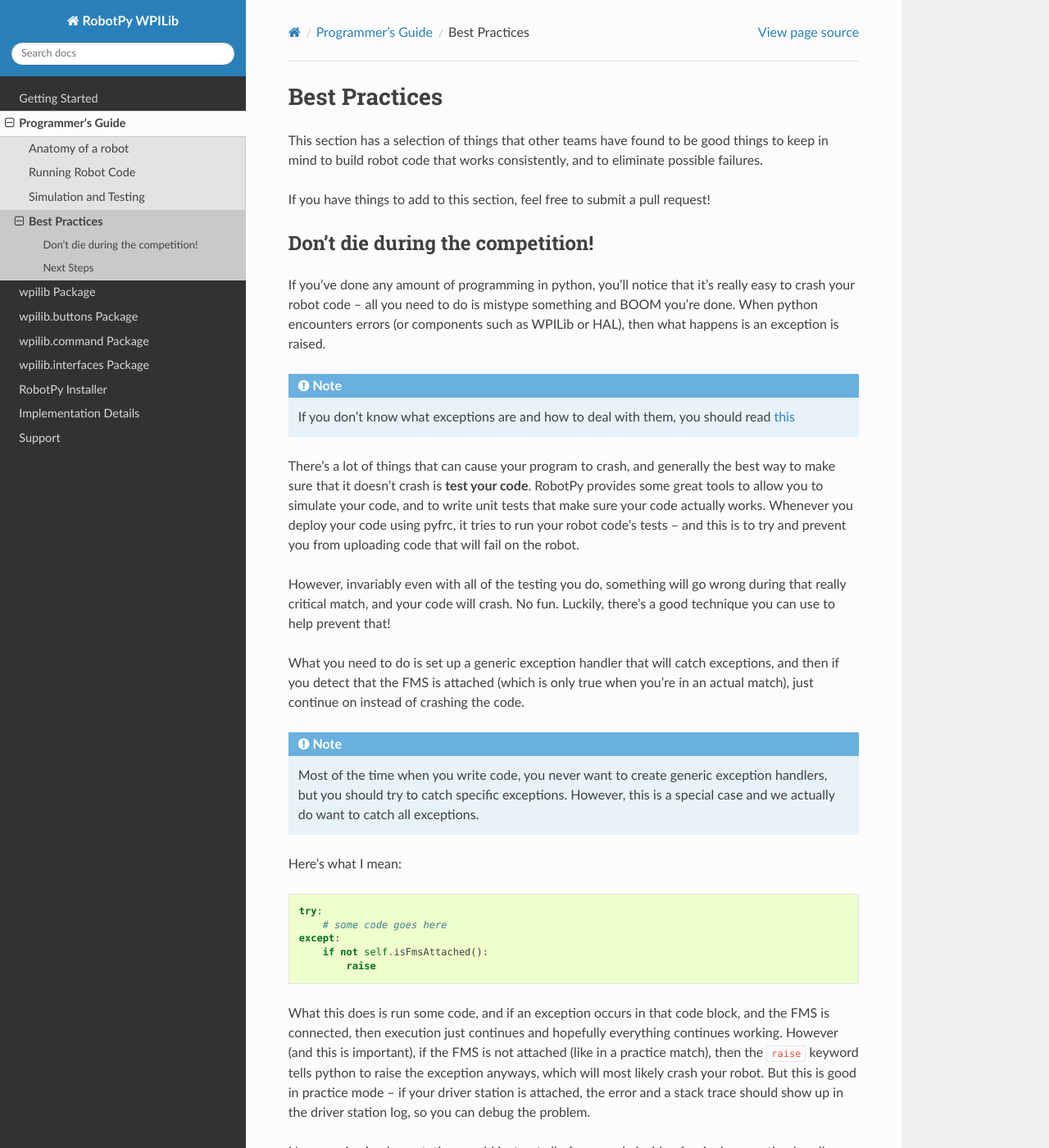
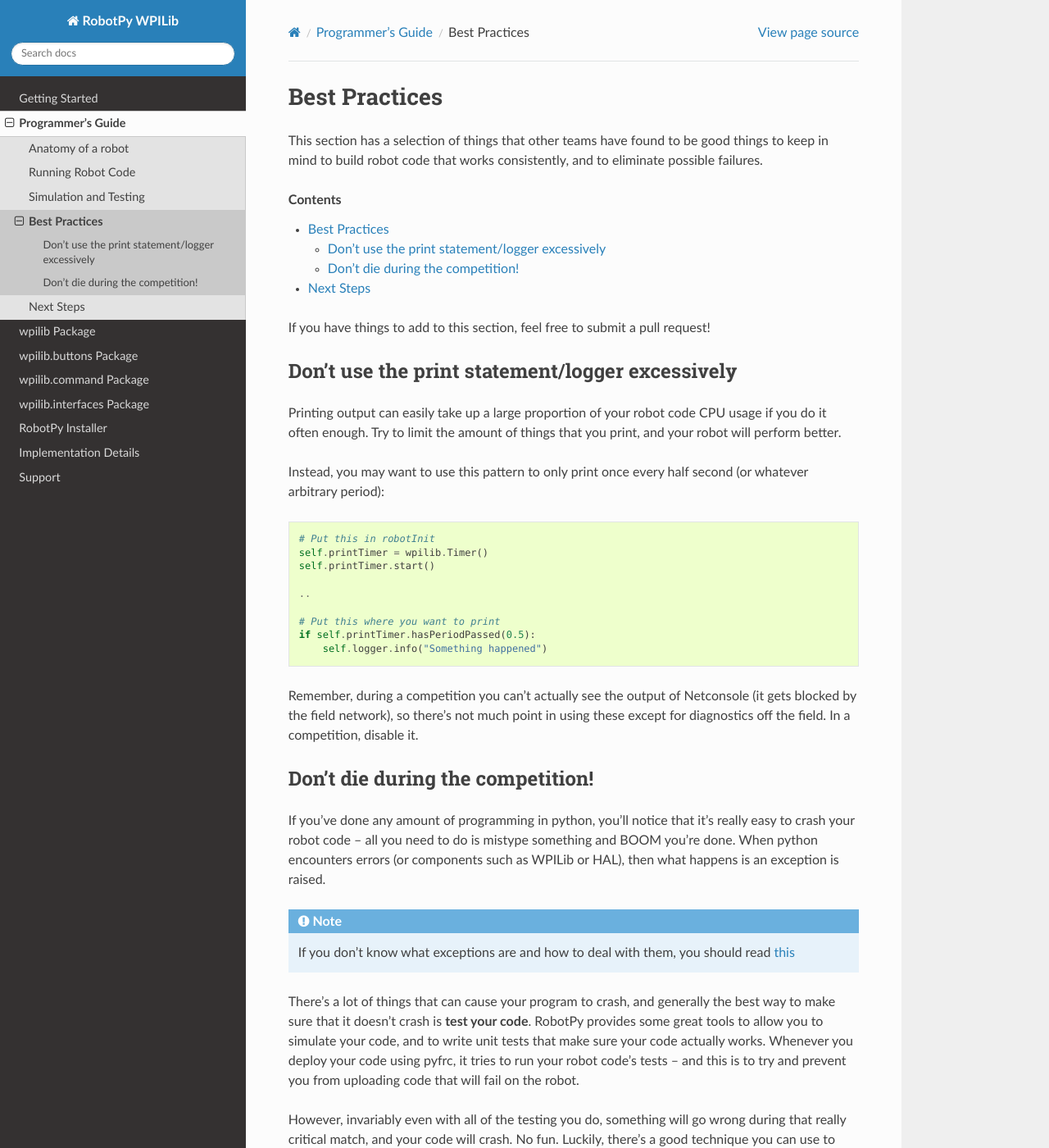
Before and after one commit to robotpy/robotpy-wpilib, a Sphinx documentation site: the page built from docs/guide/guidelines.rst, in a window 1280 px wide and 1400 px high. Shown: the whole window at 82% size. Built offline with Sphinx 7.4.7 and the Read the Docs theme 2.0.0, drawn with Linux system fonts in a browser that asks for light colours; the version number could not be read and is left out.

Commit message:
Add note about print statements

```diff
--- a/docs/guide/guidelines.rst
+++ b/docs/guide/guidelines.rst
@@ -7,7 +7,35 @@ This section has a selection of things that other teams have found to be good
 things to keep in mind to build robot code that works consistently, and to
 eliminate possible failures.
 
+.. contents::
+
 If you have things to add to this section, feel free to submit a pull request!
+
+Don't use the print statement/logger excessively
+------------------------------------------------
+
+Printing output can easily take up a large proportion of your robot code
+CPU usage if you do it often enough. Try to limit the amount of things
+that you print, and your robot will perform better.
+
+Instead, you may want to use this pattern to only print once every half
+second (or whatever arbitrary period)::
+
+    # Put this in robotInit
+    self.printTimer = wpilib.Timer()
+    self.printTimer.start()
+
+    ..
+
+    # Put this where you want to print
+    if self.printTimer.hasPeriodPassed(0.5):
+        self.logger.info("Something happened")
+
+
+Remember, during a competition you can't actually see the output of Netconsole
+(it gets blocked by the field network), so there's not much point in using
+these except for diagnostics off the field. In a competition, disable it.
+
 
 Don't die during the competition!
 ---------------------------------
@@ -98,6 +126,6 @@ With these thoughts in mind, here's an example of what I mean::
           around.
 
 Next Steps
-----------
+==========
 
 Next we'll discuss some topic that will be decided upon in the future, if someone writes more documentation here. Until then, remember that the FIRST documentation and our example programs are great resources to learn more about programming with WPILib.
```
